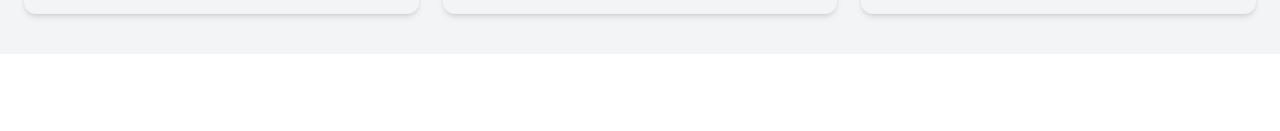
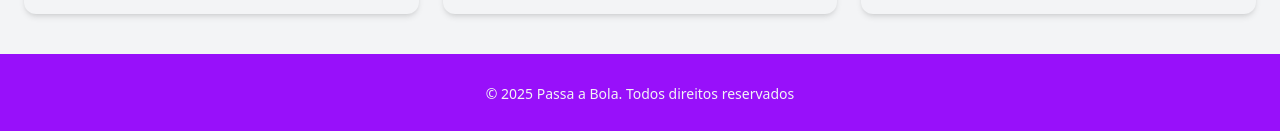
Before and after one commit to EnzoOFato/Site-Sprint3, a React (Vite) app in the folder site-sprint3/: page / in a window 1280 px wide. Shown: the part 1622-1753 px from the top of the page. Before the commit the page ends 1676 px from the top, so only its background shows below. Built offline with nearby package versions, Linux system fonts and the light colour scheme.

Commit message:
Feat: Footer

```diff
--- a/site-sprint3/index.html
+++ b/site-sprint3/index.html
@@ -4,7 +4,7 @@
     <meta charset="UTF-8" />
     <link rel="icon" type="image" href="./public/logo.png" />
     <meta name="viewport" content="width=device-width, initial-scale=1.0" />
-    <title>Vite + React</title>
+    <title>Passa a Bola</title>
   </head>
   <body>
     <div id="root"></div>
--- a/site-sprint3/src/App.jsx
+++ b/site-sprint3/src/App.jsx
@@ -1,6 +1,7 @@
 import './App.css'
 import Index from './pages/Index'
 import Head from "./components/Head"
+import Footer from './components/Footer'
 
 function App() {
 
@@ -8,9 +9,10 @@ function App() {
     <>
       <div className='flex flex-col'>
         <Head />
-        <div className='min-h-screen'>
+        <div>
           <Index />
         </div>
+        <Footer/>
       </div>
     </>
   )
--- /dev/null
+++ b/site-sprint3/src/components/Footer.jsx
@@ -0,0 +1,7 @@
+export default function Footer(){
+    return(
+        <footer className="w-full text-gray-100 h-20 flex bg-purple-600 justify-center items-center">
+            <p className="text-sm">&copy; 2025 Passa a Bola. Todos direitos reservados</p>
+        </footer>
+    )
+}
```
